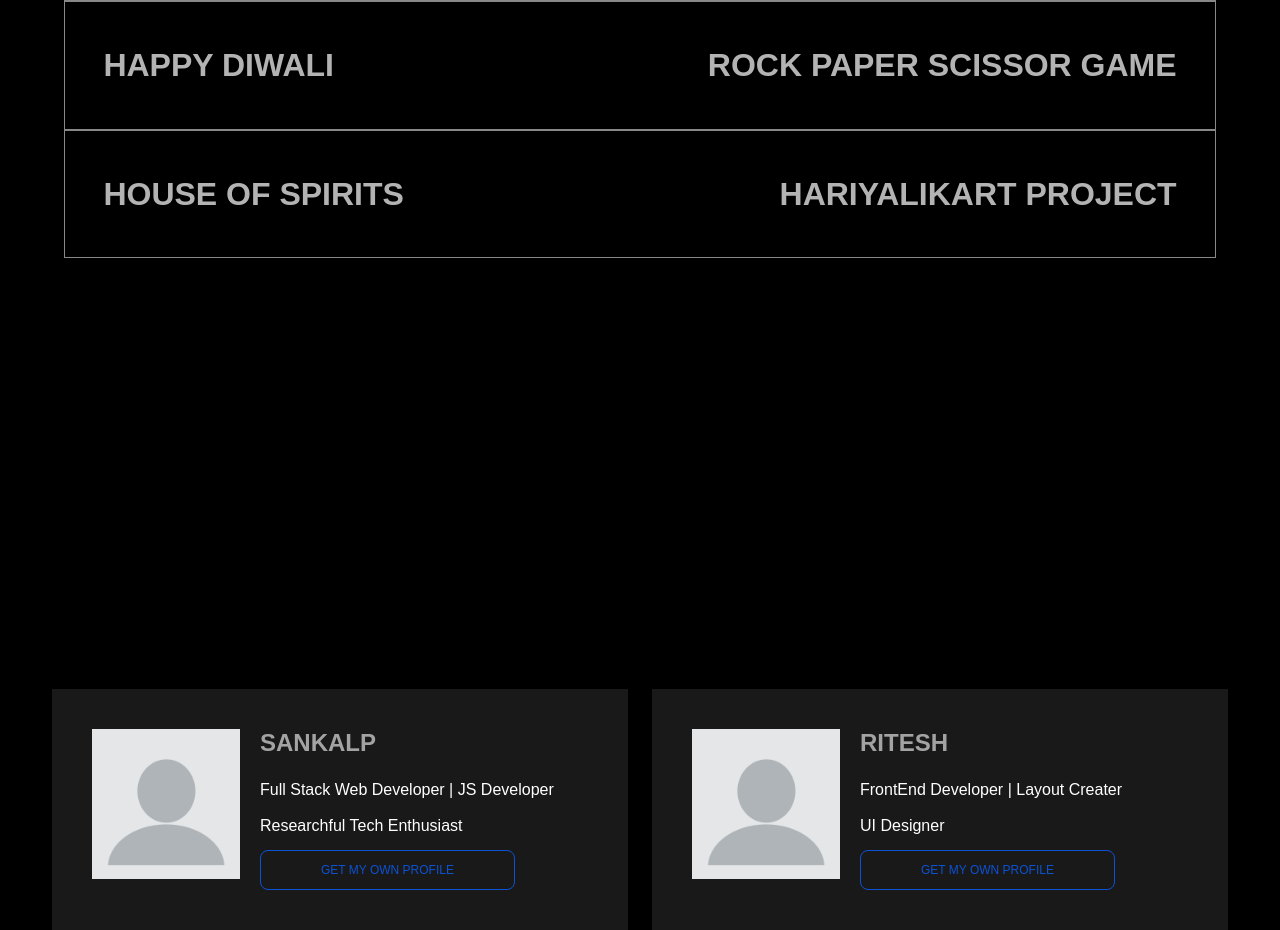
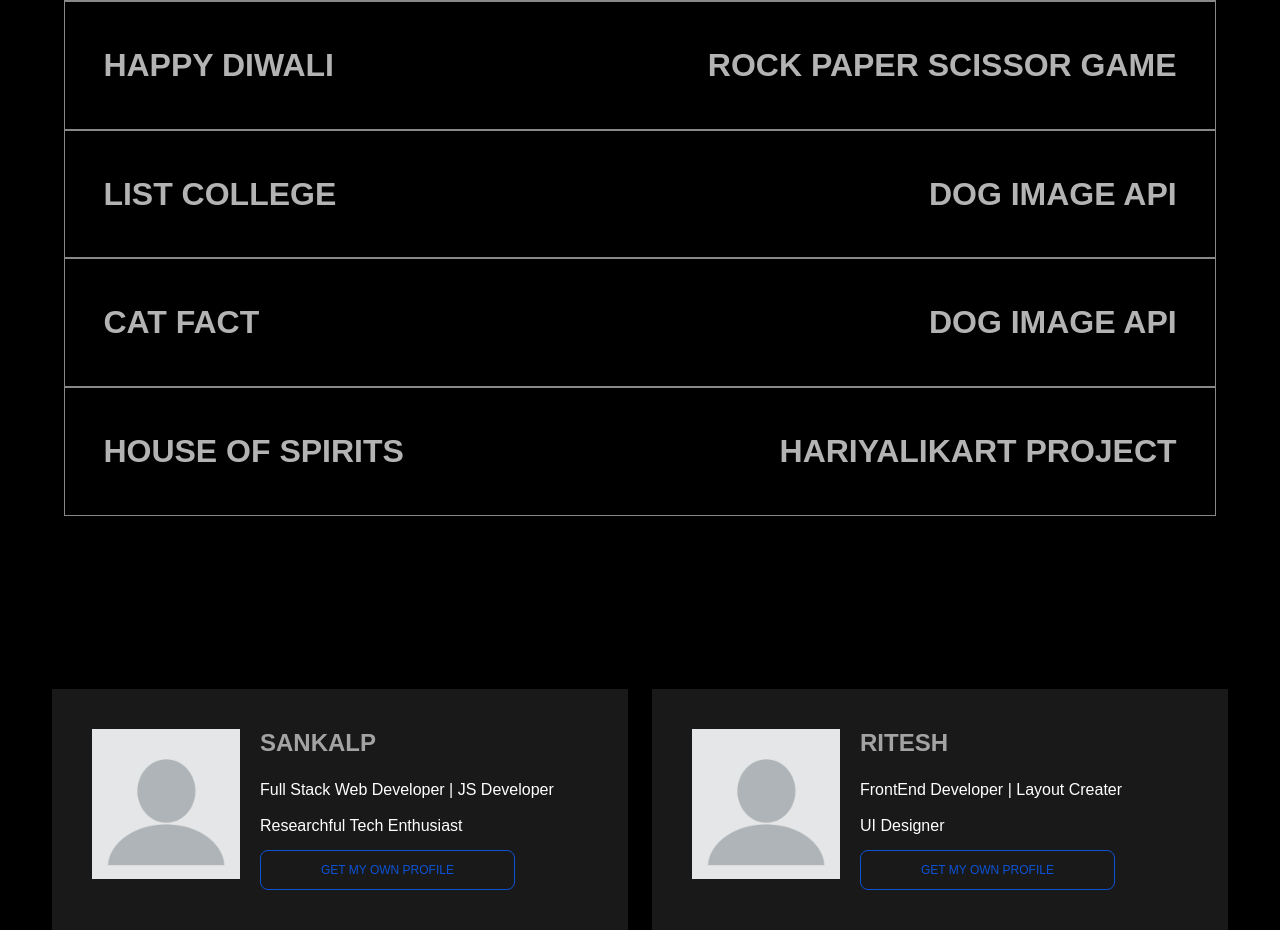
Before and after one commit to HouseOfSpirits/HouseOfSpirits, a plain HTML site: page index.html in a window 1280 px wide. Shown: the part 1763-2693 px from the top of the page. Drawn offline with nearby package versions, Linux system fonts and the light colour scheme; a script that the page names is missing.

Commit message:
adding some simple projects

```diff
--- a/index.html
+++ b/index.html
@@ -73,6 +73,14 @@
             <div class="elem elemlast ">
                 <h2><a href="https://rohitsinha969.github.io/Happy-Diwali/">Happy Diwali</a></h2>
                 <h2><a href="https://rohitsinha969.github.io/rock-paper-scissor-game/">Rock Paper Scissor Game</a></h2>
+            </div>
+            <div class="elem elemlast ">
+                <h2><a href="./listCollege.html">List College</a></h2>
+                <h2><a href="./DOGPicturesAPI.html">Dog Image API</a></h2>
+            </div>
+            <div class="elem elemlast ">
+                <h2><a href="./fact_CAT_API.html">Cat Fact</a></h2>
+                <h2><a href="./Building Todo with DOM/index.html">Dog Image API</a></h2>
             </div>
             <div class="elem elemlast ">
                 <h2><a href="https://pseudovicky.github.io/portfolio/">House Of Spirits</a></h2>
```
